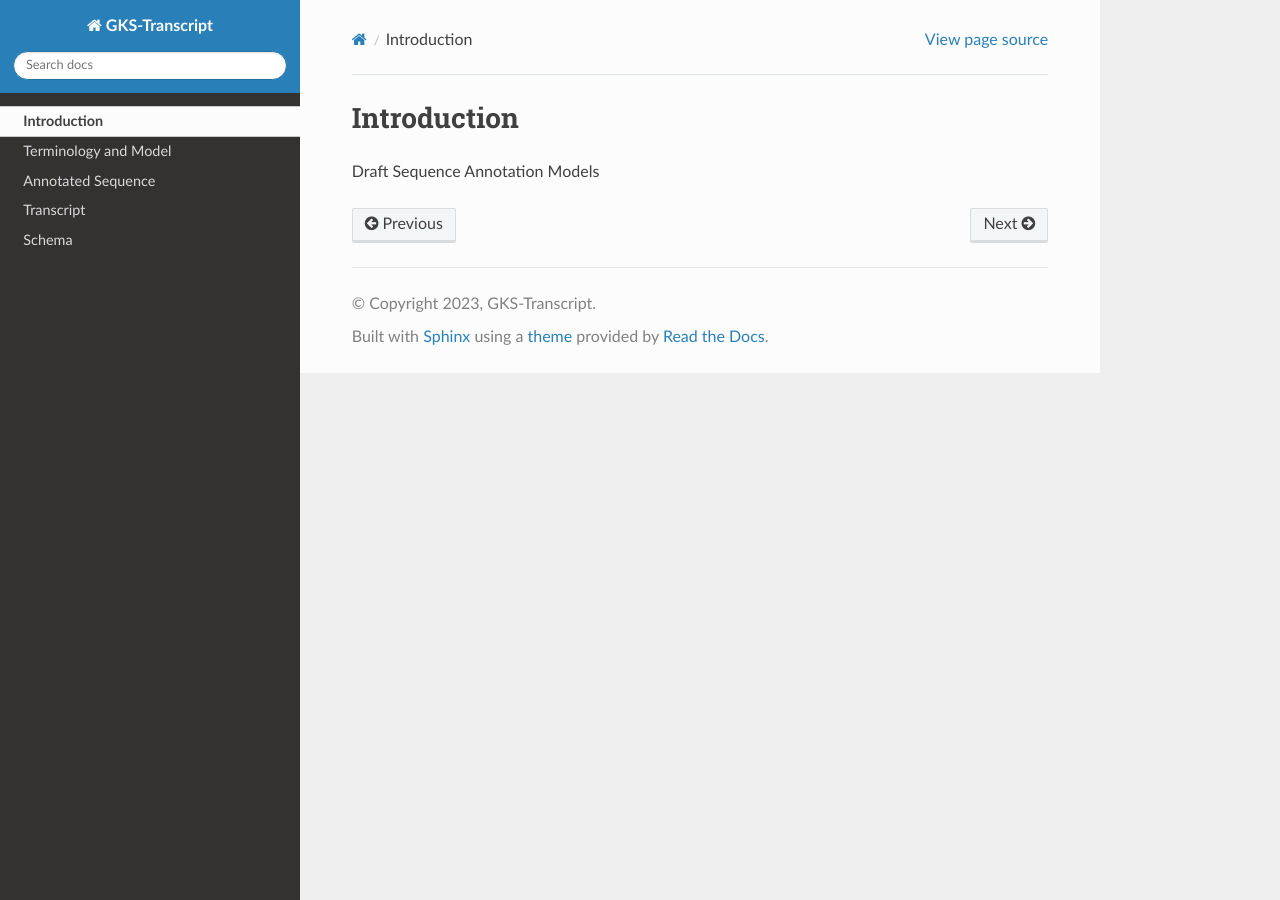
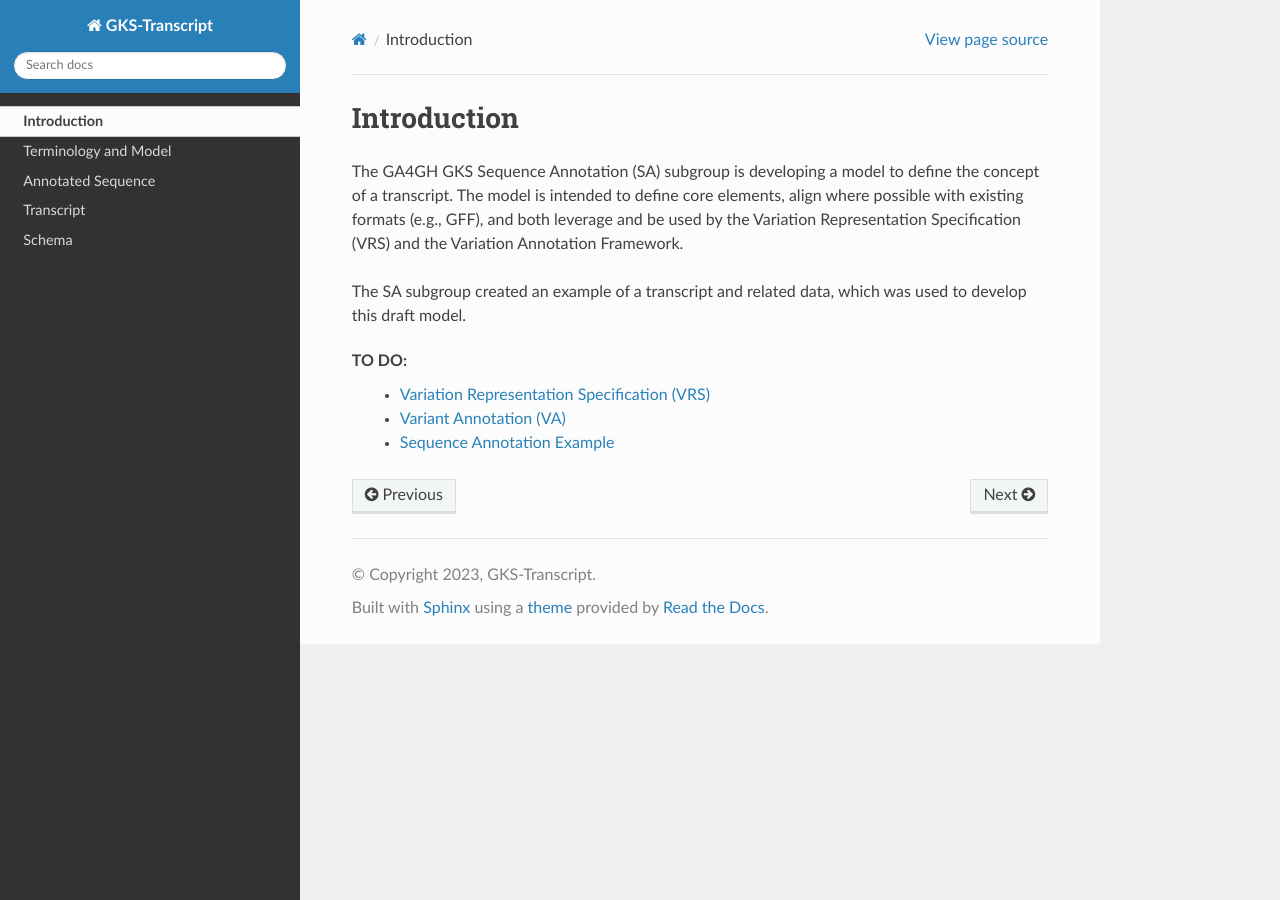
Before and after one commit to SalemBajjali/transcript-model, a Sphinx documentation site: the page built from docs/source/introduction.rst, in a window 1280 px wide. Built offline with Sphinx 7.4.7 and the Read the Docs theme 2.0.0, drawn with Linux system fonts in a browser that asks for light colours.

Commit message:
Update introduction
Added links to vrs, va, and sa

```diff
--- a/docs/source/introduction.rst
+++ b/docs/source/introduction.rst
@@ -1,4 +1,11 @@
 Introduction
 !!!!!!!!!!!!
 
-Draft Sequence Annotation Models
+The GA4GH GKS Sequence Annotation (SA) subgroup is developing a model to define the concept of a transcript. The model is intended to define core elements, align where possible with existing formats (e.g., GFF), and both leverage and be used by the Variation Representation Specification (VRS) and the Variation Annotation Framework.
+
+The SA subgroup created an example of a transcript and related data, which was used to develop this draft model.
+
+TO DO:
+ - `Variation Representation Specification (VRS) <https://vrs.ga4gh.org/en/latest/index.html>`__
+ - `Variant Annotation (VA) <https://sujaypatil96.github.io/ga4gh-va/>`__
+ - `Sequence Annotation Example <https://docs.google.com/presentation/d/1k5aqgj6hZ0YMZ26Qda43qlLUagJFN2Fi/edit#slide=id.g15f165633aa_1_0>`__
```
